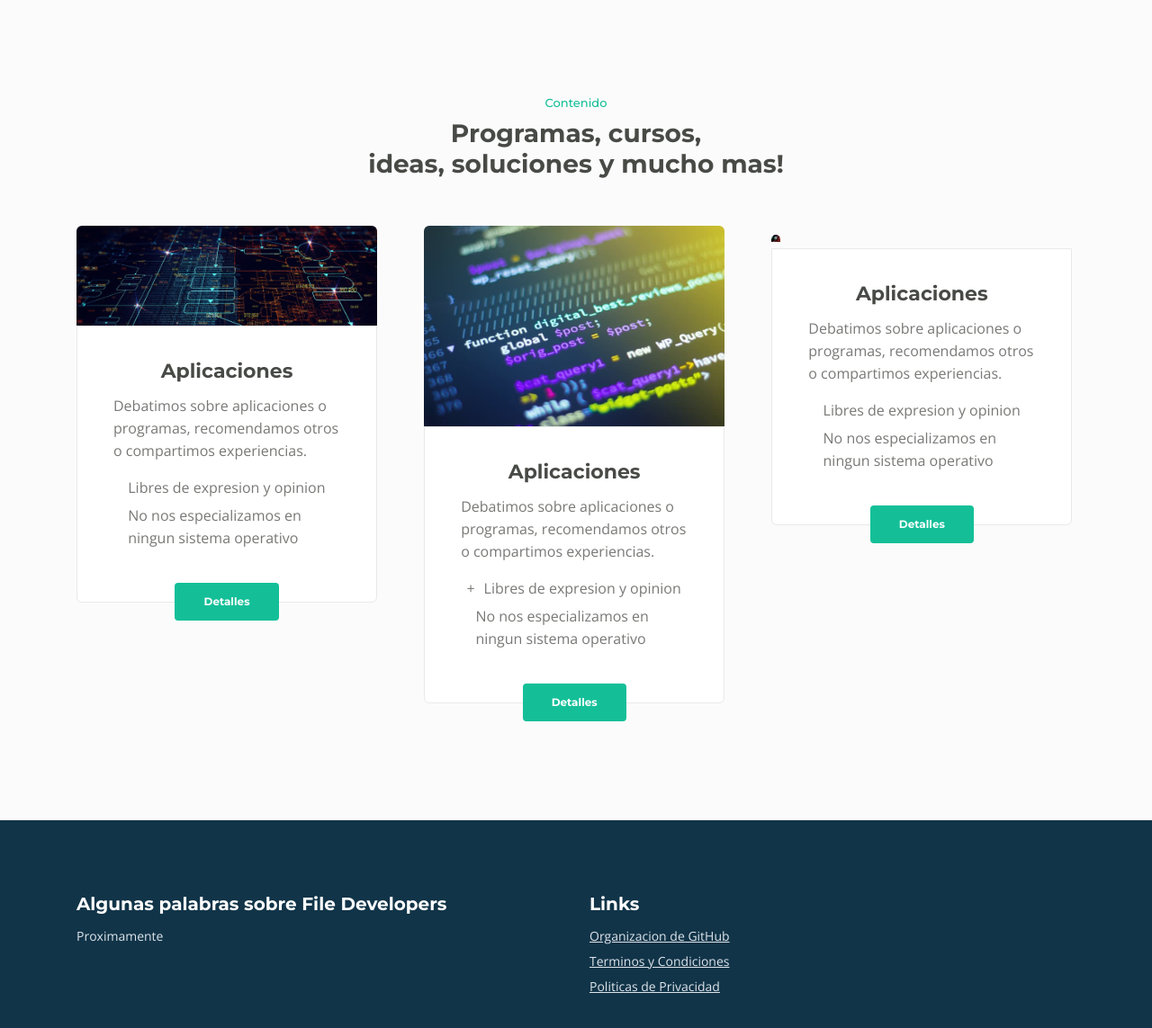
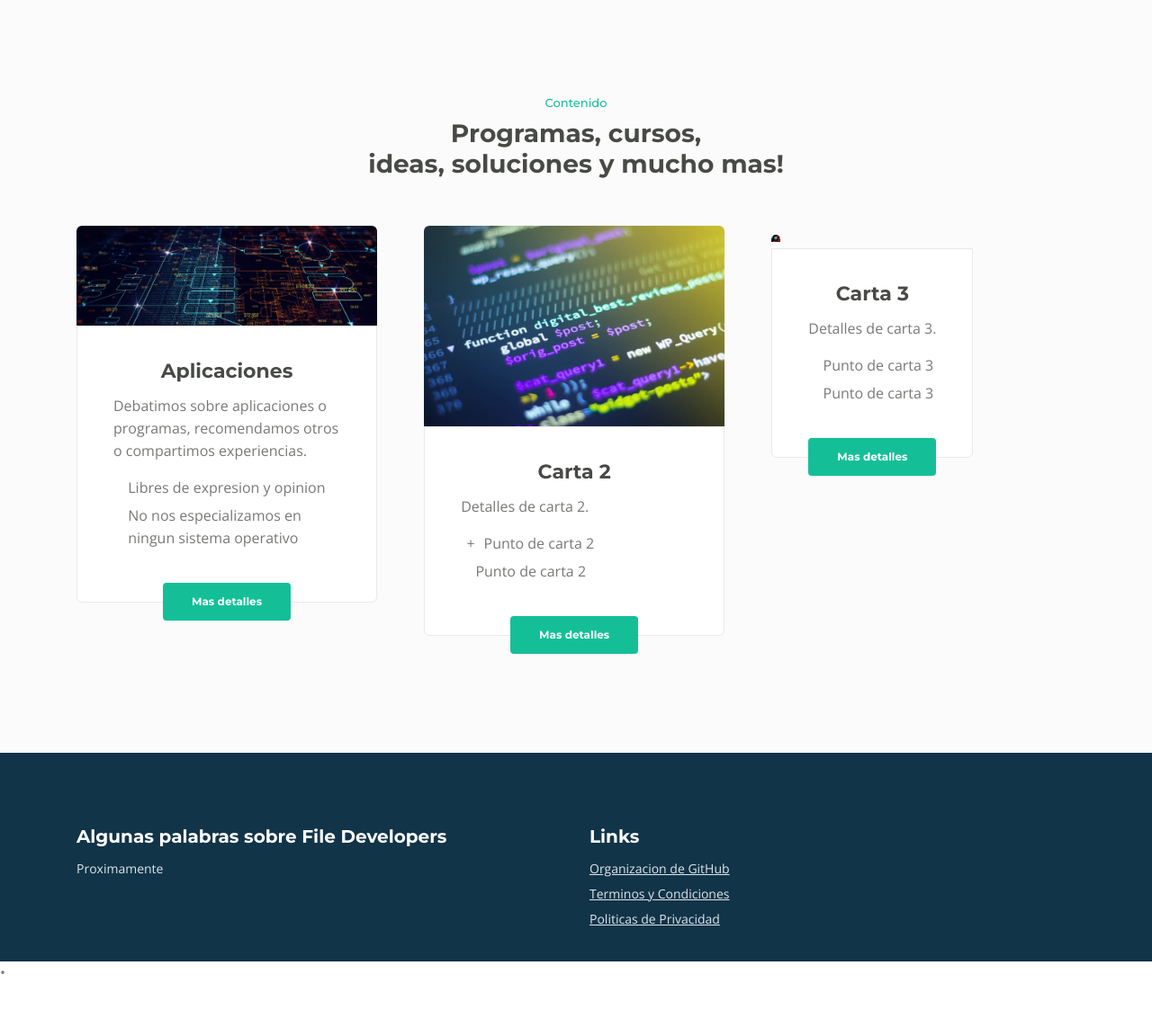
Before and after one commit to file-developers/web, a Flask app: page / in a window 1280 px wide. Shown: the part 1931-3074 px from the top of the page at 90% size. After the commit the page ends 3014 px from the top, so only its background shows below. Run offline with Flask 2, Linux system fonts and the light colour scheme; some libraries are stand-ins or nearby versions; some web fonts are replaced.

Commit message:
HTML CHANGES

```diff
--- a/templates/index.html
+++ b/templates/index.html
@@ -120,7 +120,7 @@
           </div>
 
           <div class="button-container">
-            <a href="/#callMe" class="btn-solid-reg page-scroll">Detalles</a>
+            <a href="/#callMe" class="btn-solid-reg page-scroll">Mas detalles</a>
           </div>
         </div>
         <!-- End of Card -->
@@ -131,22 +131,22 @@
             <img src="{{ url_for('static', filename='img/services-2.jpg') }}" alt="Servicio 1" class="img-fluid">
           </div>
           <div class="card-body">
-            <h3 class="card-title">Aplicaciones</h3>
-            <p>Debatimos sobre aplicaciones o programas, recomendamos otros o compartimos experiencias.</p>
+            <h3 class="card-title">Carta 2</h3>
+            <p>Detalles de carta 2.</p>
             <ul class="list-unstyled li-space-lg">
               <li class="media">
                 <i class="fas fa-square"></i>+
-                <div class="media-body">Libres de expresion y opinion</div>
+                <div class="media-body">Punto de carta 2</div>
               </li>
               <li class="media">
                 <i class="fas fa-square"></i>
-                <div class="media-body">No nos especializamos en ningun sistema operativo</div>
+                <div class="media-body">Punto de carta 2</div>
               </li>
             </ul>
           </div>
 
           <div class="button-container">
-            <a href="/#callMe" class="btn-solid-reg page-scroll">Detalles</a>
+            <a href="/#callMe" class="btn-solid-reg page-scroll">Mas detalles</a>
           </div>
         </div>
         <!-- End of Card 2 -->
@@ -157,22 +157,22 @@
             <img src="{{ url_for('static', filename='img/services-3.jpg') }}" alt="Servicio 1" class="img-fluid">
           </div>
           <div class="card-body">
-            <h3 class="card-title">Aplicaciones</h3>
-            <p>Debatimos sobre aplicaciones o programas, recomendamos otros o compartimos experiencias.</p>
+            <h3 class="card-title">Carta 3</h3>
+            <p>Detalles de carta 3.</p>
             <ul class="list-unstyled li-space-lg">
               <li class="media">
                 <i class="fas fa-square"></i>
-                <div class="media-body">Libres de expresion y opinion</div>
+                <div class="media-body">Punto de carta 3</div>
               </li>
               <li class="media">
                 <i class="fas fa-square"></i>
-                <div class="media-body">No nos especializamos en ningun sistema operativo</div>
+                <div class="media-body">Punto de carta 3</div>
               </li>
             </ul>
           </div>
 
           <div class="button-container">
-            <a href="/#callMe" class="btn-solid-reg page-scroll">Detalles</a>
+            <a href="/#callMe" class="btn-solid-reg page-scroll">Mas detalles</a>
           </div>
         </div>
         <!-- End of Card 3 -->
```
